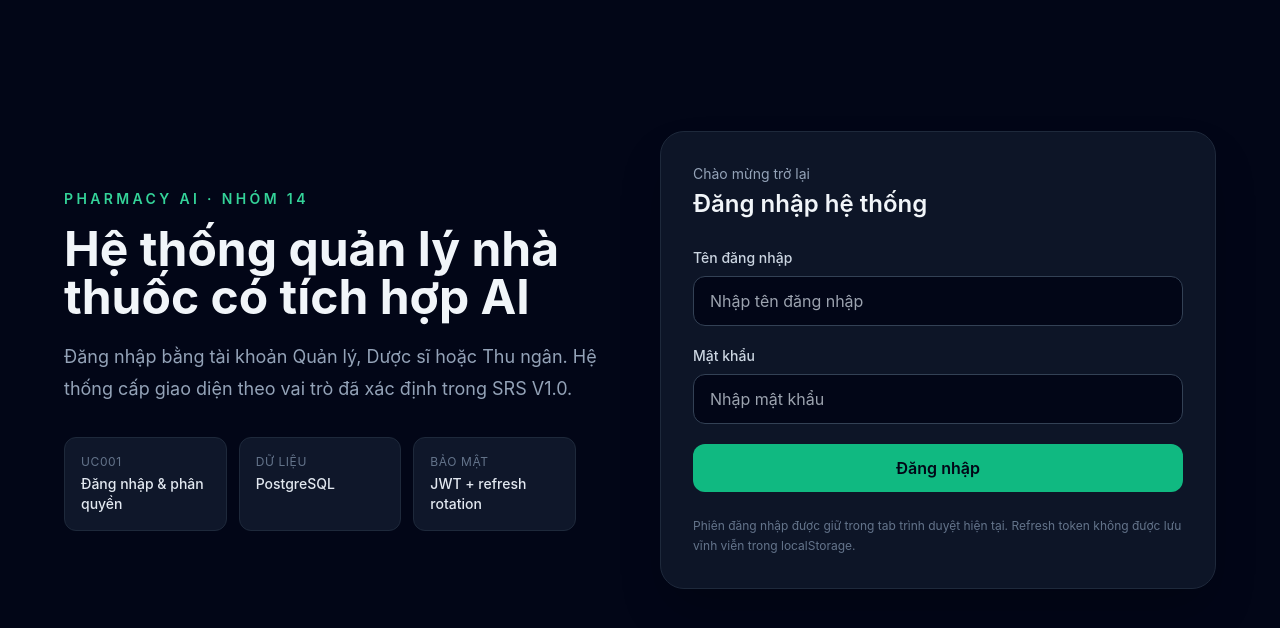
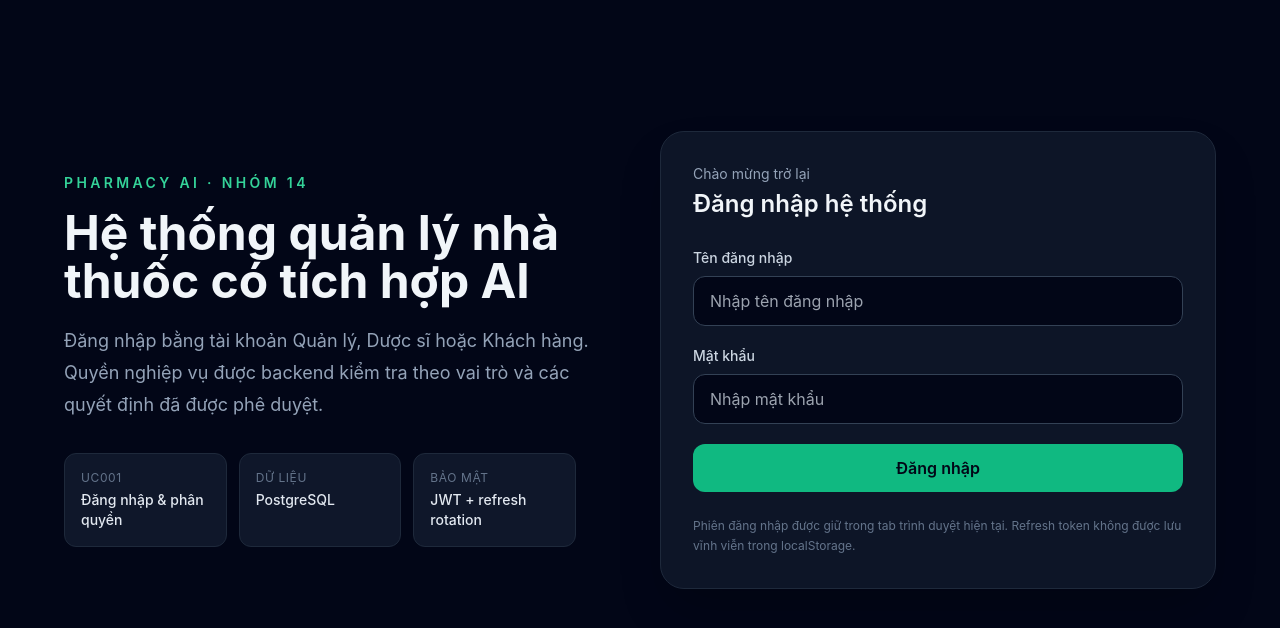
Before and after one commit to Dhung786/he_thong_quan_ly_nha_thuoc_tich_hop_ai_14, a React (Vite) app in the folder frontend/: page /login in a window 1280 px wide. Shown: the top 628 px of the page. Built offline with nearby package versions, Linux system fonts and the light colour scheme; no server answers.

Commit message:
feat: update login for customer role

```diff
--- a/frontend/src/pages/LoginPage.tsx
+++ b/frontend/src/pages/LoginPage.tsx
@@ -71,8 +71,8 @@ export function LoginPage() {
             Hệ thống quản lý nhà thuốc có tích hợp AI
           </h1>
           <p className="mt-5 max-w-xl text-lg leading-8 text-slate-400">
-            Đăng nhập bằng tài khoản Quản lý, Dược sĩ hoặc Thu ngân. Hệ thống cấp giao diện
-            theo vai trò đã xác định trong SRS V1.0.
+            Đăng nhập bằng tài khoản Quản lý, Dược sĩ hoặc Khách hàng. Quyền nghiệp vụ được
+            backend kiểm tra theo vai trò và các quyết định đã được phê duyệt.
           </p>
           <div className="mt-8 grid max-w-lg gap-3 sm:grid-cols-3">
             <InfoCard title="UC001" text="Đăng nhập & phân quyền" />
```
